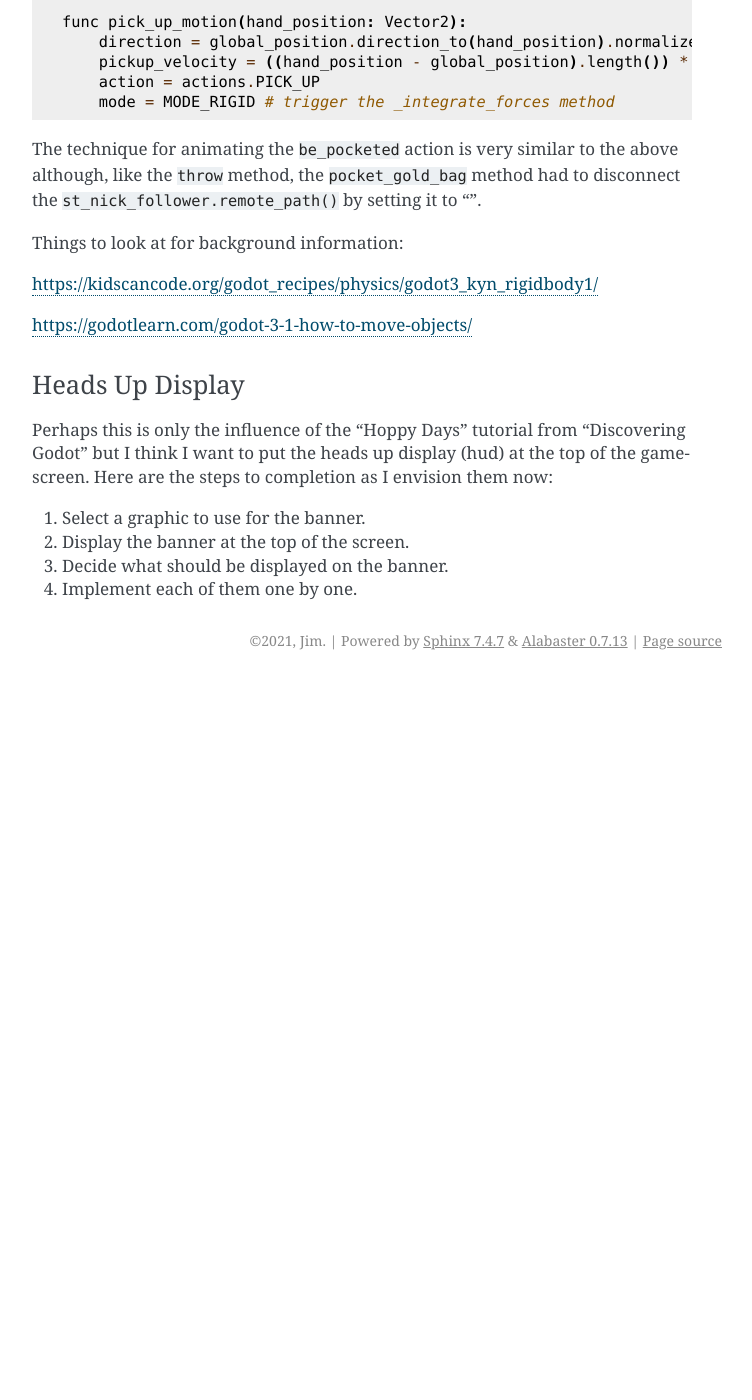
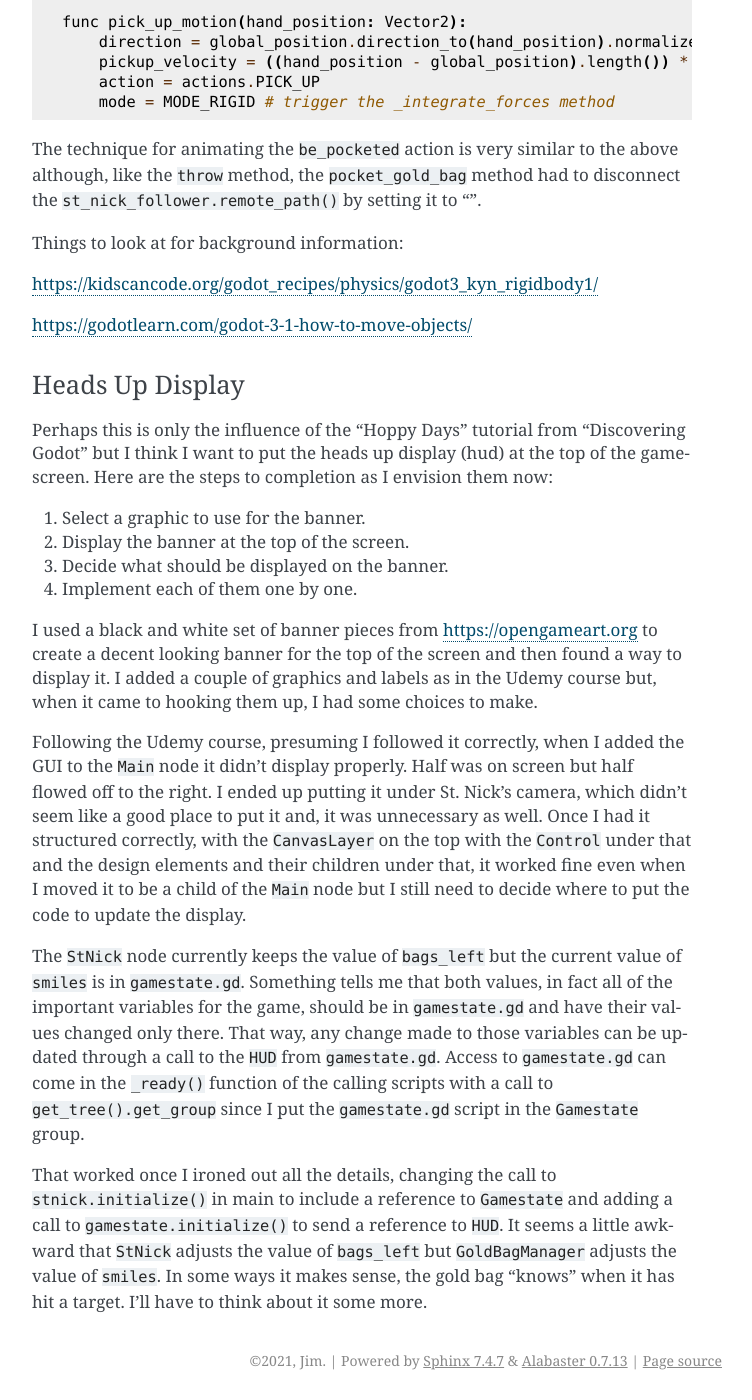
Before and after one commit to JMorris1575/Christmas2022, a Sphinx documentation site: the page built from docs/new_game.rst, in a window 1280 px wide and 1400 px high, scrolled down 28566 px. Shown: the whole window, without its empty margins (388-1140 px from the left). Built offline with Sphinx 7.4.7, drawn with Linux system fonts in a browser that asks for light colours; before the commit the page ends 29246 px from its top, so only the background shows below that.

Commit message:
Finished first draft of HUD -- needs smiles icon and a better arrangement of its elements and perhaps its position on the screen.

```diff
--- a/docs/new_game.rst
+++ b/docs/new_game.rst
@@ -1201,3 +1201,27 @@ heads up display (hud) at the top of the gamescreen. Here are the steps to compl
 #. Display the banner at the top of the screen.
 #. Decide what should be displayed on the banner.
 #. Implement each of them one by one.
+
+I used a black and white set of banner pieces from https://opengameart.org to create a decent looking banner for the top
+of the screen and then found a way to display it. I added a couple of graphics and labels as in the Udemy course but,
+when it came to hooking them up, I had some choices to make.
+
+Following the Udemy course, presuming I followed it correctly, when I added the GUI to the ``Main`` node it didn't
+display properly. Half was on screen but half flowed off to the right. I ended up putting it under St. Nick's camera,
+which didn't seem like a good place to put it and, it was unnecessary as well. Once I had it structured correctly, with
+the ``CanvasLayer`` on the top with the ``Control`` under that and the design elements and their children under that, it
+worked fine even when I moved it to be a child of the ``Main`` node but I still need to decide where to put the code to
+update the display.
+
+The ``StNick`` node currently keeps the value of ``bags_left`` but the current value of ``smiles`` is in
+``gamestate.gd``. Something tells me that both values, in fact all of the important variables for the game, should be in
+``gamestate.gd`` and have their values changed only there. That way, any change made to those variables can be updated
+through a call to the ``HUD`` from ``gamestate.gd``. Access to ``gamestate.gd`` can come in the ``_ready()`` function of
+the calling scripts with a call to ``get_tree().get_group`` since I put the ``gamestate.gd`` script in the ``Gamestate``
+group.
+
+That worked once I ironed out all the details, changing the call to ``stnick.initialize()`` in main to include a
+reference to ``Gamestate`` and adding a call to ``gamestate.initialize()`` to send a reference to ``HUD``. It seems a
+little awkward that ``StNick`` adjusts the value of ``bags_left`` but ``GoldBagManager`` adjusts the value of
+``smiles``. In some ways it makes sense, the gold bag "knows" when it has hit a target. I'll have to think about it some
+more.
```
